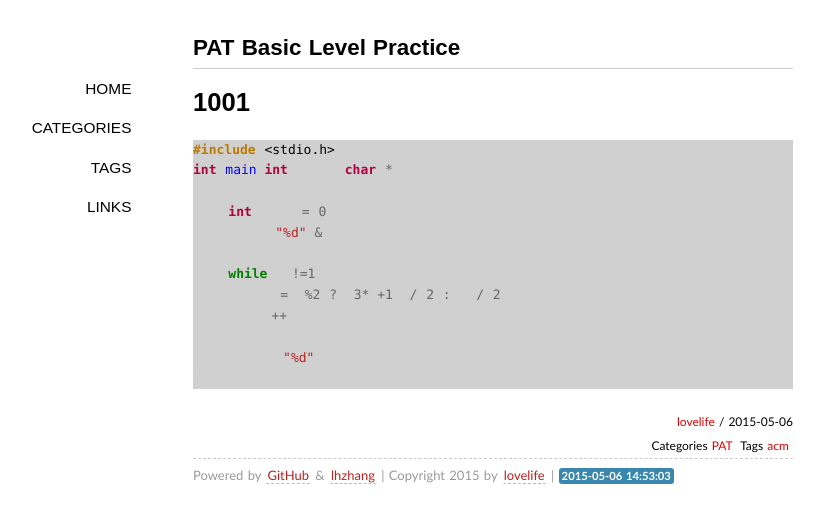
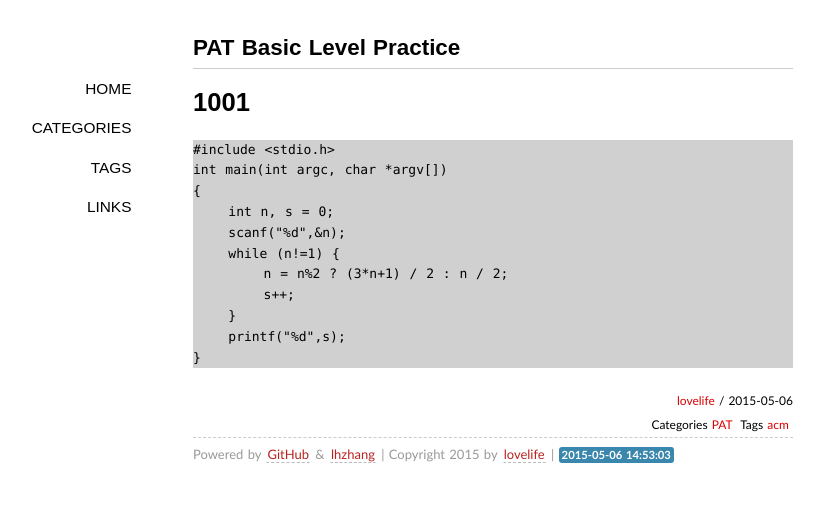
Before and after one commit to lovelife/lovelife.github.com, a Jekyll site: the page built from _posts/2015-05-06-PAT-Basic-Level.markdown, in a window 1280 px wide. Shown: the top 523 px of the page, without its empty margins (147-971 px from the left). Built offline with Jekyll 4.4.1, drawn with Linux system fonts in a browser that asks for light colours; some web fonts are replaced; Markdown is read by kramdown in place of the engine named in the settings; comment, search, counter and statistics services are not loaded.

Commit message:
hightlight test

`````diff
--- a/_posts/2015-05-06-PAT-Basic-Level.markdown
+++ b/_posts/2015-05-06-PAT-Basic-Level.markdown
@@ -15,17 +15,16 @@ tags:
 
 #1001
 
-{% highlight C %}
+````
 #include <stdio.h>
 int main(int argc, char *argv[])
 {
     int n, s = 0;
     scanf("%d",&n);
-
     while (n!=1) {
         n = n%2 ? (3*n+1) / 2 : n / 2;
         s++;
     }
     printf("%d",s);
 }
-{% endhighlight %}
+````
`````
Also changed, not shown: _config.yml (line endings or trailing spaces).
